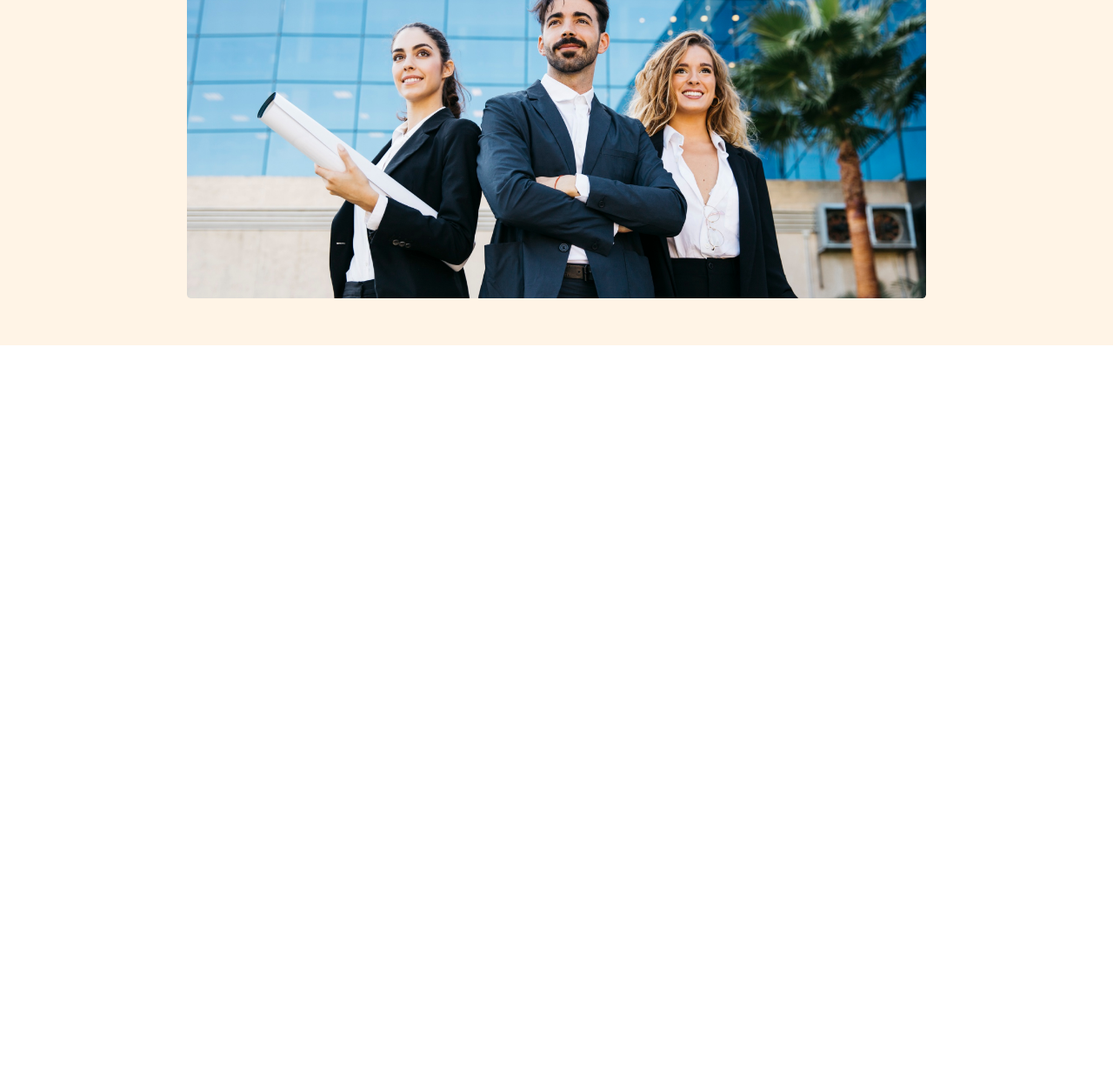
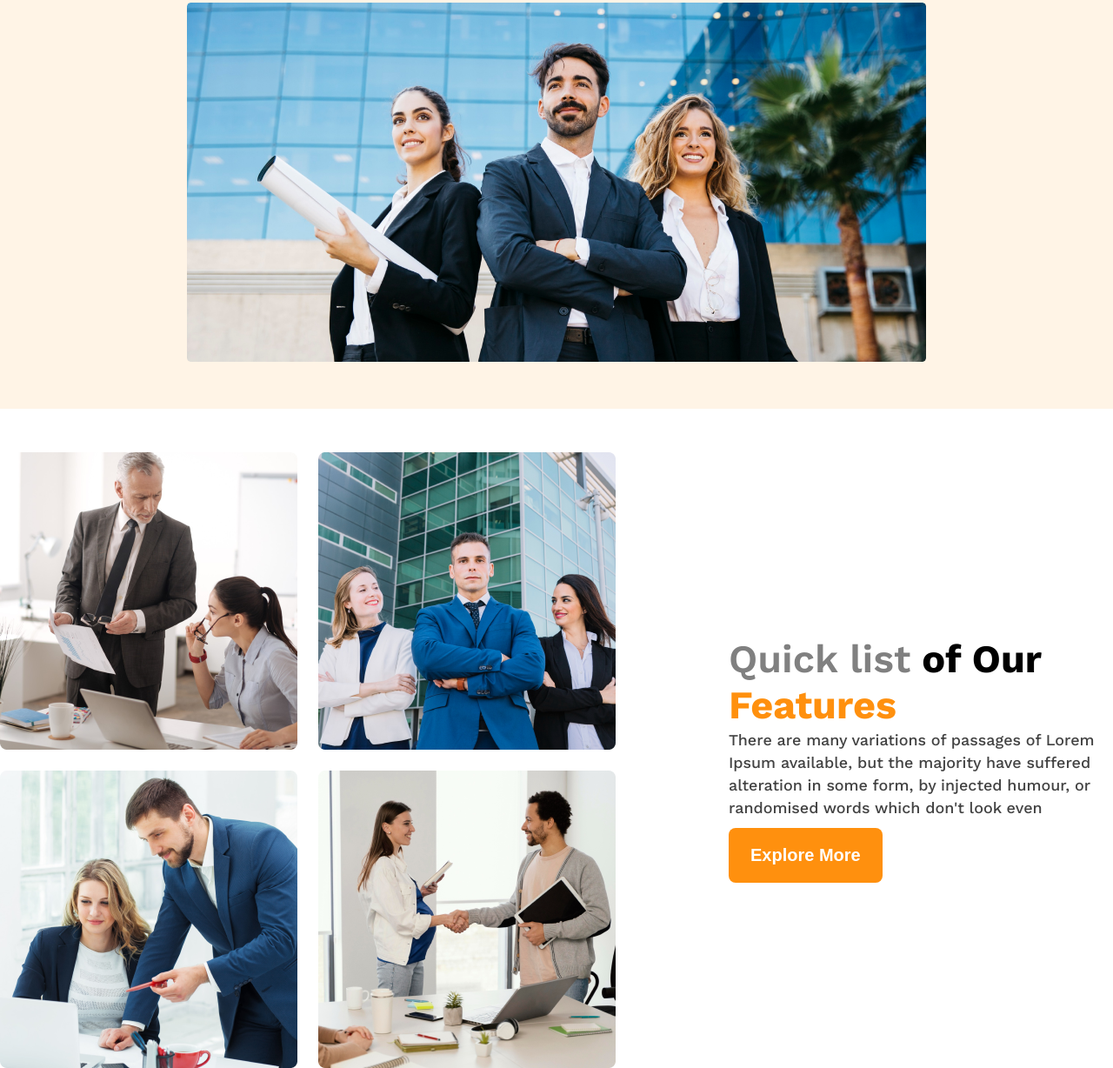
Before and after one commit to Esmot-ara-lajuk/practice-res-architect, a plain HTML site: page index.html in a window 1280 px wide. Shown: the part 471-1699 px from the top of the page at 87% size. Before the commit the page ends 918 px from the top, so only its background shows below. Drawn offline with nearby package versions, Linux system fonts and the light colour scheme.

Commit message:
create feature section

```diff
--- a/index.html
+++ b/index.html
@@ -13,7 +13,7 @@
     <header>
            <nav class="display-flex">
             <h3>G3 Architects</h3>
-            <ul class="display-flex">
+            <ul class="display-flex nav-links">
                 <li><a href="#" class="common-color">Home</a></li>
                 <li><a href="#" class="common-color">About</a></li>
                 <li><a href="#" class="common-color">Contact Us</a></li>
@@ -28,7 +28,20 @@
            </section>
     </header>
     <main>
+        <section class="features display-flex">
+            <div class="features-images">
+                <img src="./images/team1.png" alt="">
+                <img src="./images/team2.png" alt="">
+                <img src="./images/team3.png" alt="">
+                <img src="./images/team4.png" alt="">
+            </div>
+            <div class="features-description">
+                <h3><span class="text-gray">Quick list</span> of Our <span class="text-orange">Features</span></h3>
+                <p class="common-color">There are many variations of passages of Lorem Ipsum available, but the majority have suffered alteration in some form, by injected humour, or randomised words which don't look even</p>
+                <button class="btn-primary">Explore More</button>
+            </div>
 
+        </section>
     </main>
     <footer>
 
--- a/style/style.css
+++ b/style/style.css
@@ -16,16 +16,19 @@
     display: flex;
 
 }
-body{
-    max-width: 1440px;
-    margin: 0 auto;
-}
 .common-color{
     color: rgb(66, 66, 66);
     font-size: 1.12rem;
     font-weight: 500;
     line-height: 1.625rem;
 
+}
+.text-orange{
+    color: #FF900E;
+}
+.text-gray{
+    color: grey;
+    font-weight: 600;
 }
 .btn-primary{
     background-color: #FF900E;
@@ -35,6 +38,12 @@ body{
     font-weight: 600;
     border-radius: 8px;
     border: none;
+    margin-top: 10px;
+    cursor: pointer;
+}
+.btn-primary:hover{
+    background-color: #e98008;
+    transition: 0.5s;
 }
 
 /* nav style */
@@ -44,10 +53,10 @@ header{
 nav{
     justify-content: space-between;
     align-items: center;
-    padding: 30px 0;
+    padding: 2rem 8rem;
     }
-mav h3{
-    font-size: 2.81rem;
+nav h3{
+    font-size: 1.81rem;
     line-height: 3.30rem;
 }
 nav ul li{
@@ -57,9 +66,18 @@ nav ul li{
 nav ul li a{
     text-decoration: none;
 }
+nav a:hover{
+    text-decoration: underline;
+    cursor: pointer;
+    transition: 0.5s;
+}
 nav, .banner{
-   /*  max-width: 1440px;
-    margin: 0 auto; */
+    max-width: 1440px;
+    margin: 0 auto;
+}
+main{
+    max-width: 1440px;
+    margin: 0 auto;
 }
 
 /* styling banner */
@@ -73,8 +91,46 @@ nav, .banner{
     font-size: 4rem;
     font-weight: 700;
     line-height: 4.68rem;
+    padding-bottom: 2rem;
 }
 .banner img{
     width: 100%;
     margin: 50px 0;
 }
+/* styling features section */
+.features{
+    align-items: center;
+}
+.features-images{
+    display: grid;
+    grid-template-columns: repeat(2, 1fr);
+    gap: 1.5rem;
+}
+.features-description{
+    margin-left: 130px;
+    max-width: 530px;
+}
+.features-description h3{
+    font-size: 2.81rem;
+    font-weight: 700;
+    line-height: 3.31rem;
+}
+
+@media screen and (max-width: 576px) {
+    .nav-links
+    {
+        flex-direction: column;
+    }
+    .features{
+        flex-direction: column-reverse;
+    }
+    .features-images{
+        grid-template-columns: 1fr;
+    }
+    .features-description{
+        margin: 4rem 0;
+        text-align: center;
+    }
+
+
+}
```
